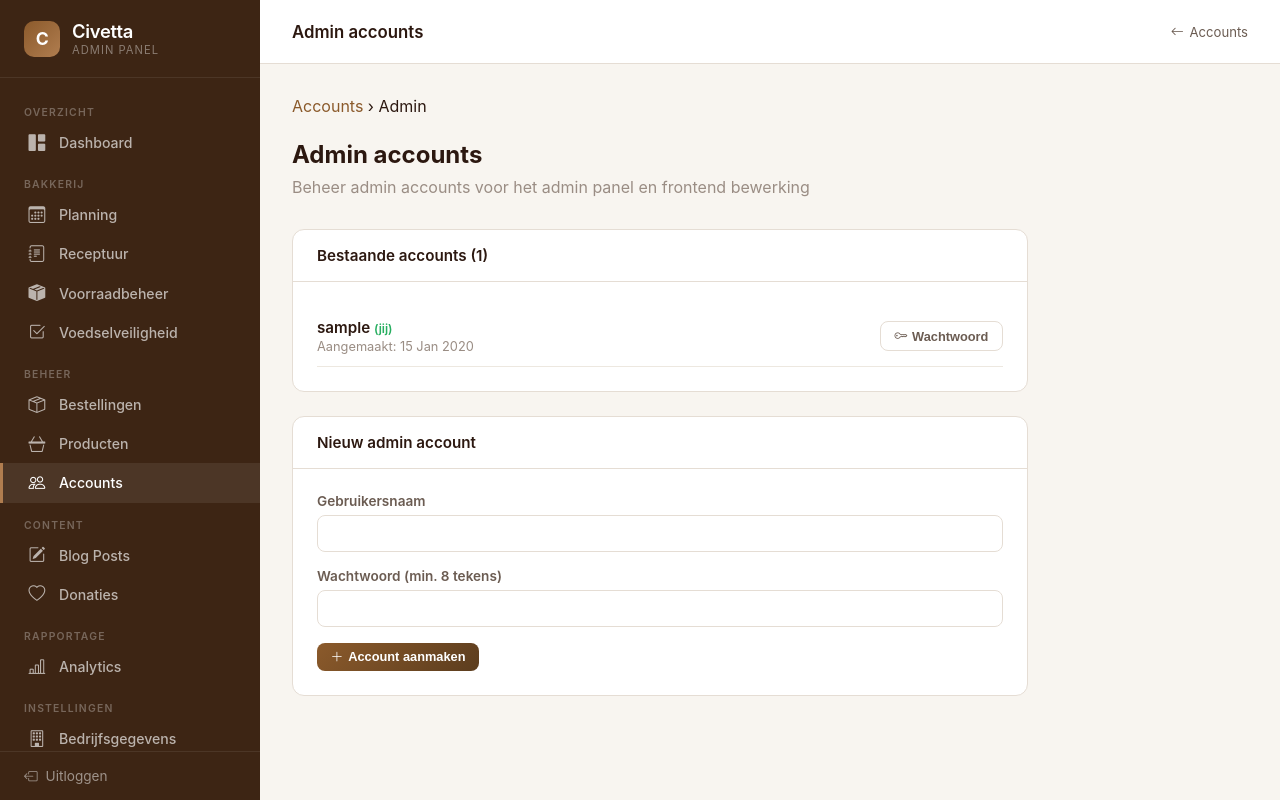
After one commit to lucp88/civetta, a PHP site: page /admin/accounts/accounts-admin.php in a window 1280 px wide. The commit adds this page. Run offline with PHP 8.4, Linux system fonts and the light colour scheme; the visitor is signed in with stand-in values (Sample User, id 1); tables that the repository leaves empty or names only in its code hold one stand-in row (values such as "Sample post").

Commit message:
More account tweaks as well as leveranciers editab le

```diff
--- /dev/null
+++ b/admin/accounts/accounts-admin.php
@@ -0,0 +1,273 @@
+<?php
+require_once '../config.php';
+requireLogin();
+
+$stmt = $pdo->query("SELECT COUNT(*) as count FROM business_accounts WHERE status = 'pending'");
+$sidebarPendingAccounts = $stmt->fetch()['count'];
+
+$stmt = $pdo->prepare("SELECT COUNT(*) as count FROM business_orders WHERE delivery_date = CURDATE() AND is_cancelled = 0 AND delivery_status = 'geplaatst'");
+$stmt->execute();
+$sidebarUnprocessedOrders = $stmt->fetch()['count'];
+
+$currentPage = 'accounts';
+$adminBasePath = '../';
+
+$message = '';
+$error = '';
+
+// Handle form submissions
+if ($_SERVER['REQUEST_METHOD'] === 'POST') {
+    $action = $_POST['action'] ?? '';
+
+    if ($action === 'create') {
+        $username = trim($_POST['username'] ?? '');
+        $password = $_POST['password'] ?? '';
+
+        if (!$username || !$password) {
+            $error = 'Vul alle velden in.';
+        } elseif (strlen($password) < 8) {
+            $error = 'Wachtwoord moet minimaal 8 tekens zijn.';
+        } else {
+            try {
+                $stmt = $pdo->prepare("SELECT COUNT(*) FROM users WHERE username = ?");
+                $stmt->execute([$username]);
+                if ($stmt->fetchColumn() > 0) {
+                    $error = 'Gebruikersnaam bestaat al.';
+                } else {
+                    $hash = password_hash($password, PASSWORD_DEFAULT);
+                    $stmt = $pdo->prepare("INSERT INTO users (username, password) VALUES (?, ?)");
+                    $stmt->execute([$username, $hash]);
+                    $message = "Account '$username' aangemaakt.";
+                }
+            } catch (PDOException $e) {
+                $error = 'Database fout.';
+            }
+        }
+    } elseif ($action === 'delete') {
+        $id = intval($_POST['id'] ?? 0);
+        // Don't allow deleting your own account
+        $stmt = $pdo->prepare("SELECT username FROM users WHERE id = ?");
+        $stmt->execute([$id]);
+        $user = $stmt->fetch();
+        if ($user && $user['username'] === $_SESSION['admin_user']) {
+            $error = 'Je kunt je eigen account niet verwijderen.';
+        } elseif ($user) {
+            $stmt = $pdo->prepare("DELETE FROM users WHERE id = ?");
+            $stmt->execute([$id]);
+            $message = "Account '{$user['username']}' verwijderd.";
+        }
+    } elseif ($action === 'reset_password') {
+        $id = intval($_POST['id'] ?? 0);
+        $newPassword = $_POST['new_password'] ?? '';
+        if (strlen($newPassword) < 8) {
+            $error = 'Wachtwoord moet minimaal 8 tekens zijn.';
+        } else {
+            $hash = password_hash($newPassword, PASSWORD_DEFAULT);
+            $stmt = $pdo->prepare("UPDATE users SET password = ? WHERE id = ?");
+            $stmt->execute([$hash, $id]);
+            $message = 'Wachtwoord gewijzigd.';
+        }
+    }
+}
+
+$adminAccounts = $pdo->query("SELECT id, username, created_at FROM users ORDER BY id ASC")->fetchAll();
+?>
+<!DOCTYPE html>
+<html lang="nl">
+<head>
+    <meta charset="UTF-8">
+    <meta name="viewport" content="width=device-width, initial-scale=1.0">
+    <title>Admin accounts | Civetta Admin</title>
+    <link rel="stylesheet" href="https://cdn.jsdelivr.net/npm/bootstrap-icons@1.11.3/font/bootstrap-icons.min.css">
+    <style>
+        *, *::before, *::after { box-sizing: border-box; margin: 0; padding: 0; }
+        body {
+            font-family: -apple-system, BlinkMacSystemFont, 'Segoe UI', Roboto, sans-serif;
+            background: var(--cream);
+            color: var(--text-primary);
+            min-height: 100vh;
+        }
+        .admin-content { padding: 2rem; max-width: 800px; }
+        @media (max-width: 768px) { .admin-content { padding: 1.25rem; } }
+
+        .breadcrumb { margin-bottom: 1.5rem; }
+        .breadcrumb a { color: #8b5a2b; text-decoration: none; }
+        .breadcrumb a:hover { text-decoration: underline; }
+
+        .page-title { font-size: 1.5rem; font-weight: 700; margin-bottom: 0.5rem; }
+        .page-subtitle { color: var(--text-muted); margin-bottom: 2rem; }
+
+        .card {
+            background: var(--white);
+            border-radius: var(--radius-md);
+            border: 1px solid var(--border);
+            overflow: hidden;
+            margin-bottom: 1.5rem;
+        }
+        .card-header {
+            padding: 1rem 1.5rem;
+            border-bottom: 1px solid var(--border);
+            font-weight: 600;
+            font-size: 0.95rem;
+        }
+        .card-body { padding: 1.5rem; }
+
+        .account-row {
+            display: flex;
+            align-items: center;
+            justify-content: space-between;
+            padding: 0.75rem 0;
+            border-bottom: 1px solid var(--cream-dark);
+        }
+        .account-row:last-child { border-bottom: none; }
+        .account-info { display: flex; flex-direction: column; gap: 0.15rem; }
+        .account-name { font-weight: 600; font-size: 0.95rem; }
+        .account-meta { font-size: 0.8rem; color: var(--text-muted); }
+        .account-you { font-size: 0.75rem; color: #27ae60; font-weight: 600; }
+        .account-actions { display: flex; gap: 0.5rem; }
+
+        .btn {
+            display: inline-flex; align-items: center; gap: 0.3rem;
+            padding: 0.4rem 0.85rem; border-radius: var(--radius-sm);
+            font-size: 0.8rem; font-weight: 600; border: none; cursor: pointer;
+            transition: all 0.15s; text-decoration: none;
+        }
+        .btn-primary { background: linear-gradient(135deg, var(--brown-medium), var(--brown)); color: white; }
+        .btn-primary:hover { opacity: 0.9; }
+        .btn-outline { background: transparent; border: 1px solid var(--border); color: var(--text-secondary); }
+        .btn-outline:hover { border-color: var(--brown-medium); color: var(--brown); }
+        .btn-danger { background: #c0392b; color: white; }
+        .btn-danger:hover { background: #a93226; }
+
+        .form-row { margin-bottom: 1rem; }
+        .form-row label { display: block; font-size: 0.85rem; font-weight: 600; margin-bottom: 0.35rem; color: var(--text-secondary); }
+        .form-row input {
+            width: 100%; padding: 0.6rem 0.85rem;
+            border: 1px solid var(--border); border-radius: var(--radius-sm);
+            font-size: 0.9rem;
+        }
+        .form-row input:focus { outline: none; border-color: var(--brown-medium); }
+        .form-actions { display: flex; gap: 0.5rem; margin-top: 1rem; }
+
+        .alert {
+            padding: 0.75rem 1rem; border-radius: var(--radius-sm);
+            margin-bottom: 1.5rem; font-size: 0.9rem;
+        }
+        .alert-success { background: #d4edda; color: #155724; }
+        .alert-error { background: #f8d7da; color: #721c24; }
+
+        .reset-form {
+            display: none;
+            margin-top: 0.5rem;
+            padding: 0.75rem;
+            background: var(--cream);
+            border-radius: var(--radius-sm);
+        }
+        .reset-form.active { display: block; }
+        .reset-form input { margin-bottom: 0.5rem; }
+    </style>
+</head>
+<body>
+    <div class="admin-layout">
+        <?php include '../components/sidebar.php'; ?>
+
+        <div class="admin-main">
+            <header class="topbar">
+                <div class="topbar-left">
+                    <button class="mobile-toggle" onclick="toggleSidebar()">
+                        <i class="bi bi-list"></i>
+                    </button>
+                    <span class="topbar-title">Admin accounts</span>
+                </div>
+                <div class="topbar-right">
+                    <a href="accounts.php" class="topbar-link">
+                        <i class="bi bi-arrow-left"></i> <span>Accounts</span>
+                    </a>
+                </div>
+            </header>
+
+            <div class="admin-content">
+                <div class="breadcrumb">
+                    <a href="accounts.php">Accounts</a> &rsaquo; Admin
+                </div>
+
+                <h2 class="page-title">Admin accounts</h2>
+                <p class="page-subtitle">Beheer admin accounts voor het admin panel en frontend bewerking</p>
+
+                <?php if ($message): ?>
+                    <div class="alert alert-success"><?= htmlspecialchars($message) ?></div>
+                <?php endif; ?>
+                <?php if ($error): ?>
+                    <div class="alert alert-error"><?= htmlspecialchars($error) ?></div>
+                <?php endif; ?>
+
+                <div class="card">
+                    <div class="card-header">Bestaande accounts (<?= count($adminAccounts) ?>)</div>
+                    <div class="card-body">
+                        <?php foreach ($adminAccounts as $account): ?>
+                            <div class="account-row">
+                                <div class="account-info">
+                                    <span class="account-name">
+                                        <?= htmlspecialchars($account['username']) ?>
+                                        <?php if ($account['username'] === $_SESSION['admin_user']): ?>
+                                            <span class="account-you">(jij)</span>
+                                        <?php endif; ?>
+                                    </span>
+                                    <span class="account-meta">Aangemaakt: <?= date('j M Y', strtotime($account['created_at'])) ?></span>
+                                </div>
+                                <div class="account-actions">
+                                    <button class="btn btn-outline" onclick="toggleReset(<?= $account['id'] ?>)">
+                                        <i class="bi bi-key"></i> Wachtwoord
+                                    </button>
+                                    <?php if ($account['username'] !== $_SESSION['admin_user']): ?>
+                                        <form method="post" style="display:inline;" onsubmit="return confirm('Weet je zeker dat je dit account wilt verwijderen?')">
+                                            <input type="hidden" name="action" value="delete">
+                                            <input type="hidden" name="id" value="<?= $account['id'] ?>">
+                                            <button type="submit" class="btn btn-danger"><i class="bi bi-trash"></i></button>
+                                        </form>
+                                    <?php endif; ?>
+                                </div>
+                            </div>
+                            <div class="reset-form" id="reset-<?= $account['id'] ?>">
+                                <form method="post">
+                                    <input type="hidden" name="action" value="reset_password">
+                                    <input type="hidden" name="id" value="<?= $account['id'] ?>">
+                                    <input type="password" name="new_password" placeholder="Nieuw wachtwoord (min. 8 tekens)" required minlength="8">
+                                    <button type="submit" class="btn btn-primary">Opslaan</button>
+                                </form>
+                            </div>
+                        <?php endforeach; ?>
+                    </div>
+                </div>
+
+                <div class="card">
+                    <div class="card-header">Nieuw admin account</div>
+                    <div class="card-body">
+                        <form method="post">
+                            <input type="hidden" name="action" value="create">
+                            <div class="form-row">
+                                <label>Gebruikersnaam</label>
+                                <input type="text" name="username" required>
+                            </div>
+                            <div class="form-row">
+                                <label>Wachtwoord (min. 8 tekens)</label>
+                                <input type="password" name="password" required minlength="8">
+                            </div>
+                            <div class="form-actions">
+                                <button type="submit" class="btn btn-primary"><i class="bi bi-plus-lg"></i> Account aanmaken</button>
+                            </div>
+                        </form>
+                    </div>
+                </div>
+            </div>
+        </div>
+    </div>
+
+    <script>
+    function toggleReset(id) {
+        const el = document.getElementById('reset-' + id);
+        el.classList.toggle('active');
+    }
+    </script>
+</body>
+</html>
```
Also changed, not shown: admin/accounts/accounts.php (+7 -0 lines), js/leveranciers-app.js (added, +75 -0 lines), leveranciers.html (+65 -16 lines).
